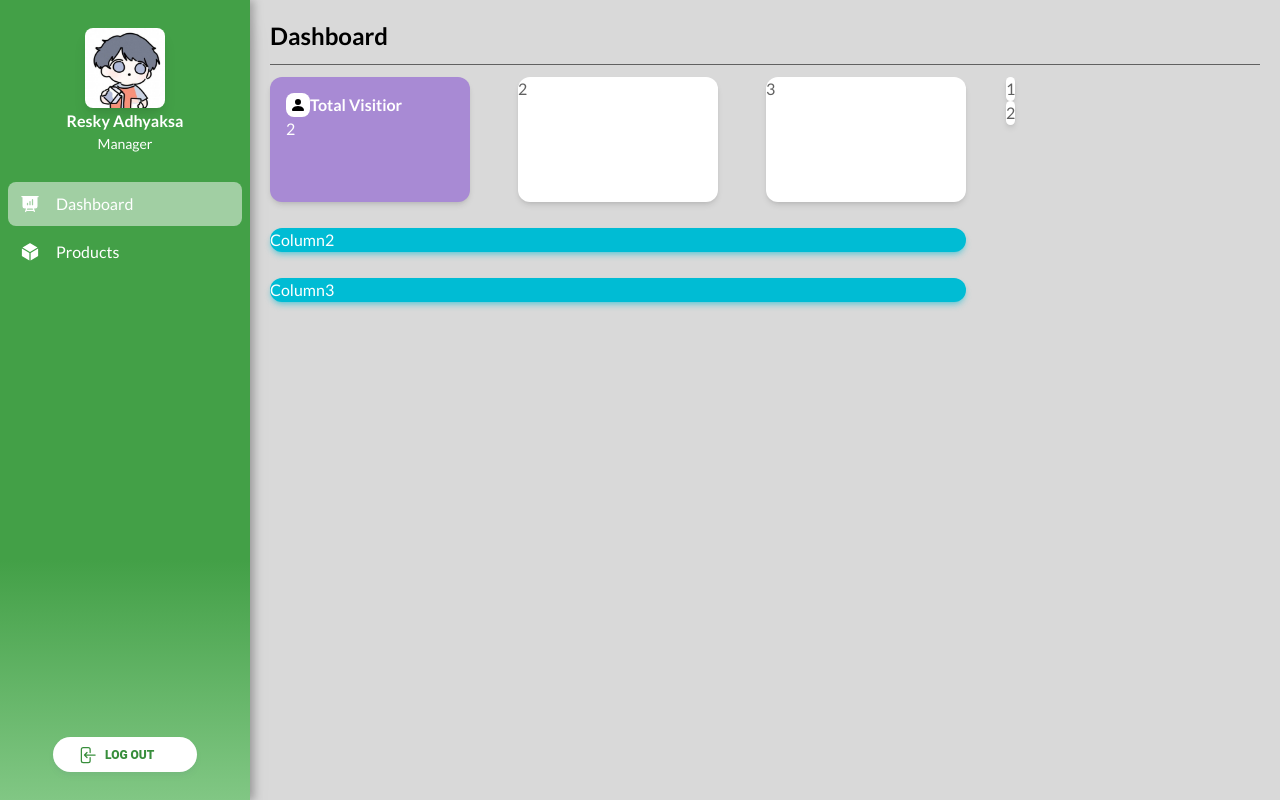
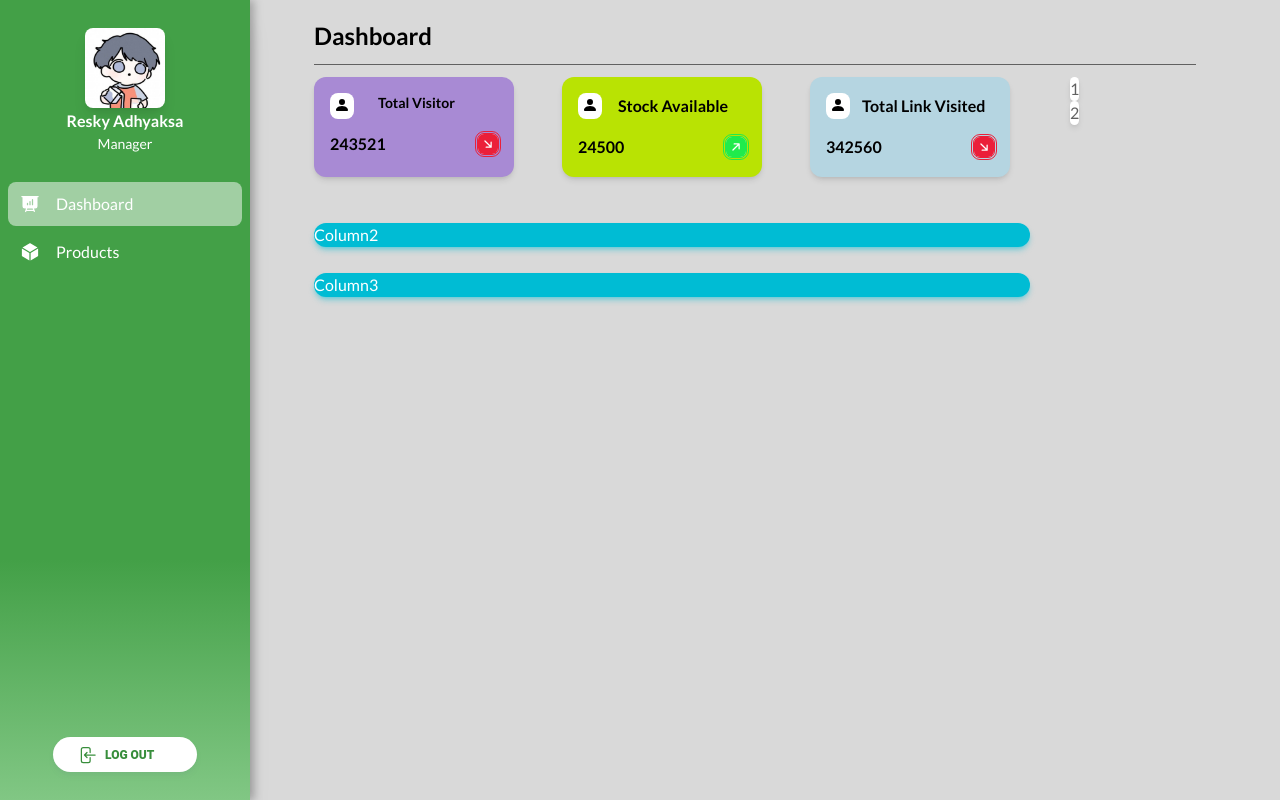
Before and after one commit to Web-CV-Suhuf-Kertaseni-Nusantara/admin-page, a React (Vite) app: page / in a window 1280 px wide. Built offline with nearby package versions, Linux system fonts and the light colour scheme.

Commit message:
UPDATE DASHBOARD 25% (apa ini bingung bacanya :))

```diff
--- a/src/component/dashboard.jsx
+++ b/src/component/dashboard.jsx
@@ -1,29 +1,59 @@
 import { Card } from "@material-tailwind/react";
 import { Typography } from "@material-tailwind/react";
-import { BsFillPersonFill } from 'react-icons/bs'
+import { BsArrowDownRightSquareFill, BsArrowUpRightSquareFill, BsFillPersonFill } from 'react-icons/bs'
 
 export default function DashboardContent() {
+    const dashboard_data = {
+        total_visitor: 243521,
+        stock_available: 24500,
+        total_link_visited: 342560,
+    }
     return(
         <>
-            <div className="flex flex-col ml-5">
+            <div className="flex flex-col ml-16 mr-16">
                 <div>
                     <Typography className="mt-5 font-lato font-bold text-2xl text-black">Dashboard</Typography>
                     <hr className="h-px my-3 bg-gray-700 border-0 dark:bg-gray-700 mr-5"></hr>
                 </div>
-                <div id="main" className="flex font-lato">
+                <div id="main" className="flex md:flex-row flex-col">
                     <div id="row1" className="flex flex-col">
-                        <div id="rcolumn1" className="flex">
-                            <Card id="card1" className="h-[125px] w-[200px] mr-12 bg-[#A88AD4] p-4 text-white">
+                        <div id="rcolumn1" className="flex md:flex-row flex-col">
+                            <Card id="card1" className="h-[100px] w-[200px] md:mr-12 bg-[#A88AD4] p-4 mb-5 self-center md:self-start mr-5">
                                 <div className="flex flex-col">
                                     <div className="flex flex-row">
-                                        <div className="p-1 bg-white rounded-lg"><BsFillPersonFill className="h-4 w-4 fill-black"/></div>
-                                        <div className="text-white font-bold font-lato">Total Visitior</div>
+                                        <div className="p-1 h-[26px] bg-white rounded-lg md:mr-6"><BsFillPersonFill className="h-4 w-4 fill-black"/></div>
+                                        <Typography className="font-lato font-bold text-black md:text-md text-sm">Total Visitor</Typography>
+                                    </div>
+                                    <div className="flex flex-row items-center mt-3">
+                                        <Typography color="black" className="font-lato font-bold mr-auto">{dashboard_data.total_visitor}</Typography>
+                                        <BsArrowDownRightSquareFill color="#EB1F39" className="bg-white rounded-md w-5 h-5 outline-double"/>
                                     </div>
                                 </div>
-                                <div className="flex flex-col">2</div>
                             </Card>
-                            <Card id="card2" className="h-[125px] w-[200px] mr-12">2</Card>
-                            <Card id="card3" className="h-[125px] w-[200px]">3</Card>
+                            <Card id="card1" className="h-[100px] w-[200px] md:mr-12 bg-[#B9E303] p-4 mb-5 self-center md:self-start mr-5">
+                                <div className="flex flex-col">
+                                    <div className="flex flex-row">
+                                        <div className="p-1 h-[26px] bg-white rounded-lg mr-4"><BsFillPersonFill className="h-4 w-4 fill-black"/></div>
+                                        <Typography className="font-lato font-bold text-black">Stock Available</Typography>
+                                    </div>
+                                    <div className="flex flex-row items-center mt-4">
+                                        <div className="font-lato text-black font-bold mr-auto">{dashboard_data.stock_available}</div>
+                                        <BsArrowUpRightSquareFill color="#1FEB4C" className="bg-white rounded-md w-5 h-5 outline-double"/>
+                                    </div>
+                                </div>
+                            </Card>
+                            <Card id="card1" className="h-[100px] w-[200px] bg-[#B5D5E1] p-4 mb-5 self-center md:self-start mr-5">
+                                <div className="flex flex-col">
+                                    <div className="flex flex-row">
+                                        <div className="p-1 bg-white rounded-lg mr-3"><BsFillPersonFill className="h-4 w-4 fill-black"/></div>
+                                        <Typography className="text-black font-lato font-bold">Total Link Visited</Typography>
+                                    </div>
+                                    <div className="flex flex-row items-center mt-4">
+                                        <div className="text-black font-lato font-bold mr-auto">{dashboard_data.total_link_visited}</div>
+                                        <BsArrowDownRightSquareFill color="#EB1F39" className="bg-white rounded-md w-5 h-5 outline-double"/>
+                                    </div>
+                                </div>
+                            </Card>
                         </div>
                         <Card id="rcolumn2" color="cyan" className="mb-[26px] mt-[26px]">Column2</Card>
                         <Card id="rcolumn3" color="cyan">Column3</Card>
--- /dev/null
+++ b/src/models/cards.jsx
@@ -0,0 +1,18 @@
+import { Card } from "@material-tailwind/react";
+
+export default function CardItem({title1, title2, icon1, icon2}) {
+    return(
+        <Card className={`h-[100px] w-[200px] mr-12 bg-[#A88AD4] p-4 text-white font-lato`}>
+            <div className="flex flex-col">
+                <div className="flex flex-row">
+                    <div className="p-1 bg-white rounded-lg"><icon2.icon2 className="h-4 w-4 fill-black"/></div>
+                    <div className="text-white font-bold font-lato ml-5">{title1}</div>
+                </div>
+                <div className="flex flex-row items-center mt-4">
+                    <div className="font-lato text-white font-bold mr-20">{title2}</div>
+                    <icon1.icon1/>
+                </div>
+            </div>
+        </Card>
+    )
+}
```
Also changed, not shown: 1 other file (tests, documents, lock files or other folders).
